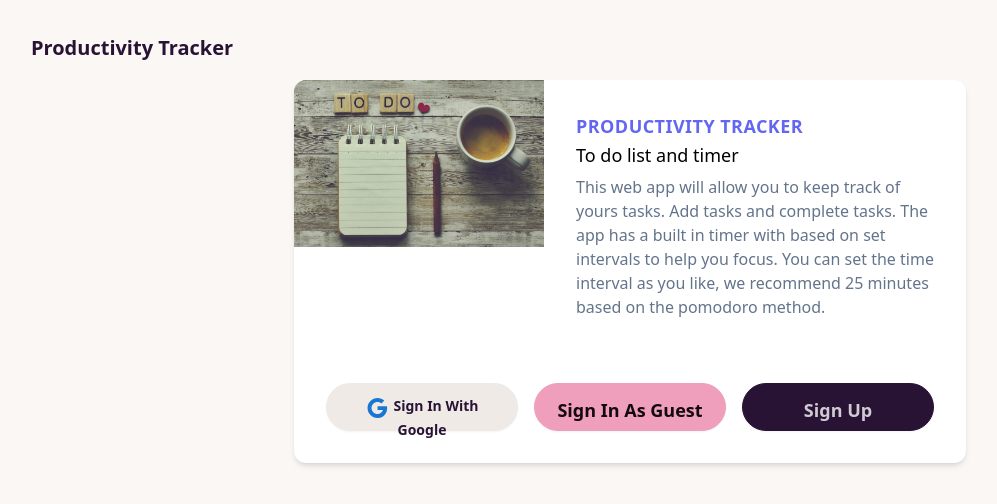
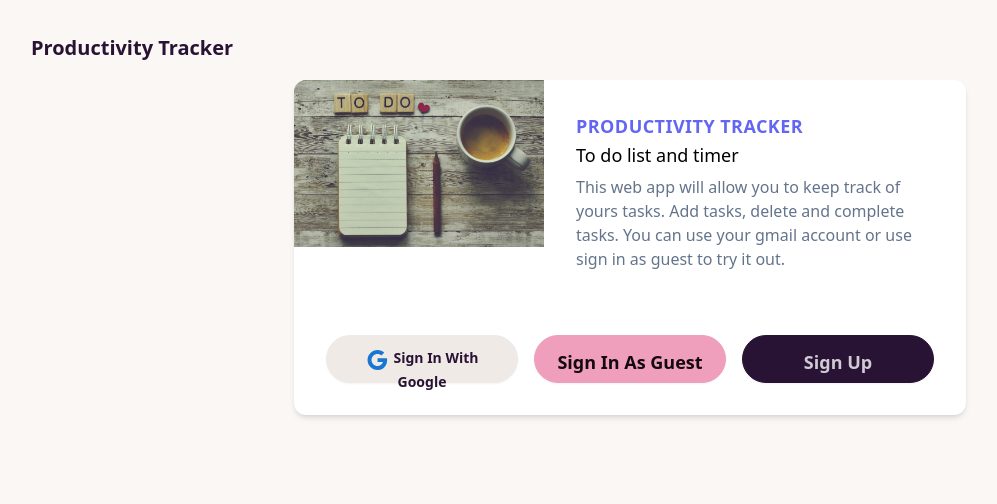
Before and after one commit to muj-mohmand/productivity-tracker, a Next.js app in the folder frontend/: page / in a window 1280 px wide. Shown: the top 504 px of the page, without its empty margins (10-1007 px from the left). Built offline with nearby package versions, Linux system fonts and the light colour scheme; no server answers.

Commit message:
removed timer text from homepage

```diff
--- a/frontend/app/page.tsx
+++ b/frontend/app/page.tsx
@@ -79,10 +79,8 @@ export default function Home() {
               </a>
               <p className="mt-2 text-slate-500">
                 This web app will allow you to keep track of yours tasks. Add
-                tasks and complete tasks. The app has a built in timer with
-                based on set intervals to help you focus. You can set the time
-                interval as you like, we recommend 25 minutes based on the
-                pomodoro method.
+                tasks, delete and complete tasks. You can use your gmail account
+                or use sign in as guest to try it out.
               </p>
             </div>
           </div>
```
